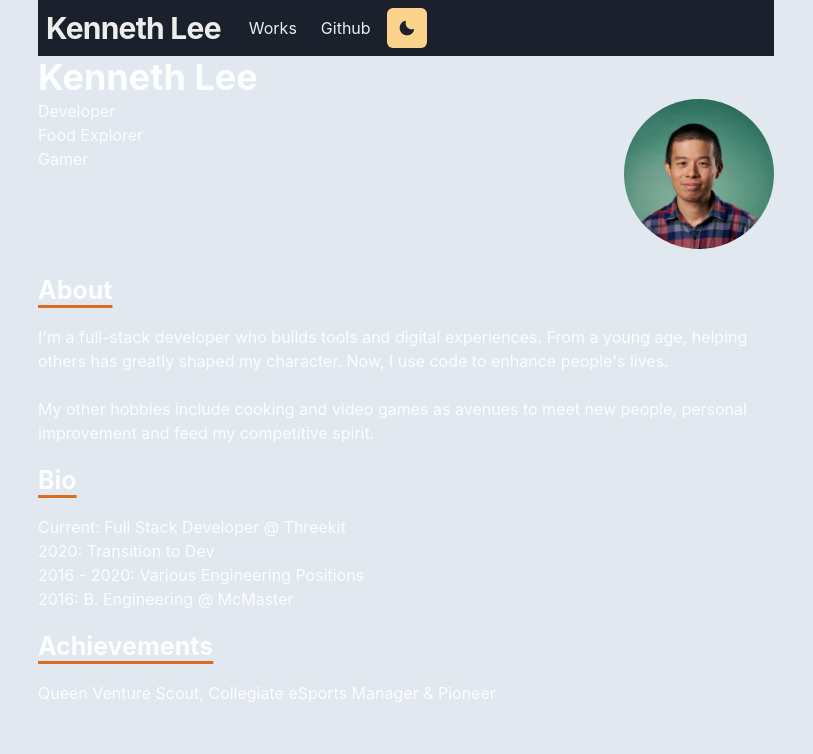
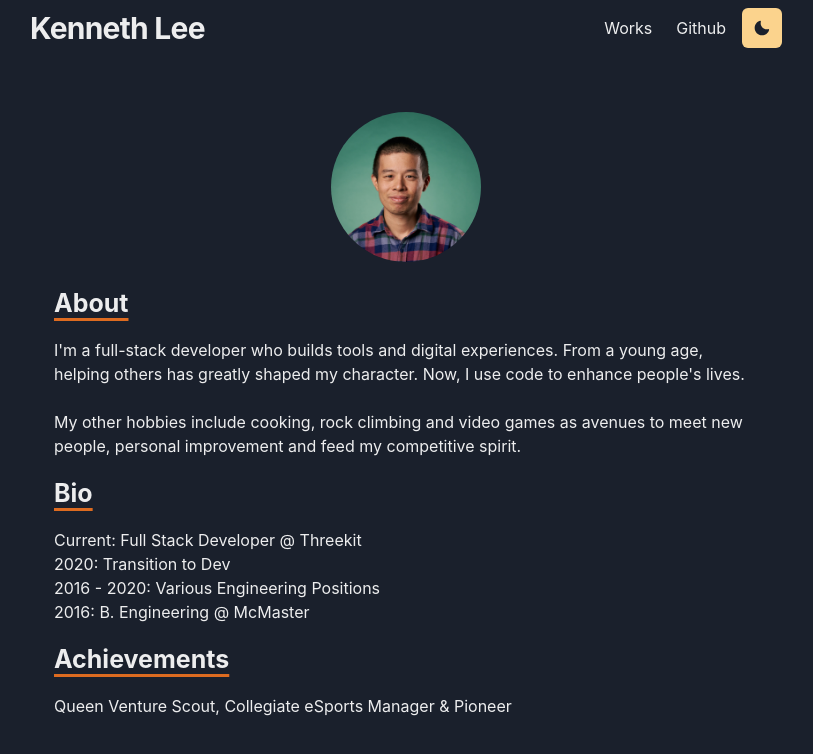
Before and after one commit to Leeoku/nextfolio, a Next.js app: page / in a window 1280 px wide. Shown: the top 754 px of the page, without its empty margins (234-1047 px from the left). Built offline with nearby package versions, Linux system fonts and the light colour scheme.

Commit message:
feat: cleanup site and projects

```diff
--- a/components/Navbar.tsx
+++ b/components/Navbar.tsx
@@ -46,16 +46,14 @@ const Navbar = (props) => {
         display="flex"
         p={2}
         maxW="container.md"
-        wrap="wrap"
-        align="center"
-        justify="space-between"
+        justifyContent="right"
       >
         <Flex align="center" mr={5}>
           <Heading as="h1" size="lg" letterSpacing={"tight"}>
             <Link href="/">Kenneth Lee</Link>
           </Heading>
         </Flex>
-        <Stack direction="row" flexGrow={1}>
+        <Stack direction="row" flexGrow={1} justify="flex-end">
           <LinkItem href="/works" path={path}>
             Works
           </LinkItem>
--- /dev/null
+++ b/components/layouts/Main.tsx
@@ -0,0 +1,20 @@
+import Head from 'next/head'
+import NavBar from '../Navbar'
+import { Box, Container, useColorModeValue, } from '@chakra-ui/react'
+
+
+const Main = ({ children, router }) => {
+  return (
+    <Box as="main" pb={8} bg={useColorModeValue('gray.200', 'gray.800')} height={'100vh'}>
+      <Head>
+        <title>Kenneth Lee - Home</title>
+      </Head>
+      <NavBar path={router.asPath} />
+      <Container maxW="container.md" pt={14}>
+        {children}
+      </Container>
+    </Box>
+  )
+}
+
+export default Main
--- a/package.json
+++ b/package.json
@@ -15,7 +15,8 @@
     "framer-motion": "^6",
     "next": "12.2.1",
     "react": "18.2.0",
-    "react-dom": "18.2.0"
+    "react-dom": "18.2.0",
+    "react-icons": "^4.12.0"
   },
   "devDependencies": {
     "@chakra-ui/icons": "^2.0.17",
--- a/pages/_app.tsx
+++ b/pages/_app.tsx
@@ -1,12 +1,15 @@
 import "../styles/globals.css";
 import type { AppProps } from "next/app";
+import Main from "../components/layouts/Main";
 import { ChakraProvider } from "@chakra-ui/react";
 import theme from "../themes/Theme";
 
-function MyApp({ Component, pageProps }: AppProps) {
+function MyApp({ Component, pageProps, router }: AppProps) {
   return (
     <ChakraProvider theme={theme}>
-      <Component {...pageProps} />
+      <Main router={router}>
+        <Component {...pageProps} />
+      </Main>
     </ChakraProvider>
   );
 }
--- a/pages/index.tsx
+++ b/pages/index.tsx
@@ -8,21 +8,16 @@ import Image from "next/image";
 const Home: NextPage = () => {
   return (
     <Container maxW="container.md">
-      <Navbar/>
-      {/* <Box backgroundColor={"red"} flexGrow={1} display="flex">
-        <section>Hello from Toronto!</section>
-      </Box> */}
-      <Heading>Kenneth Lee</Heading>
       <Box >
-        <Box display={{ md: 'flex' }}>
-          <Box>
+        <Box display="flex" justifyContent="center">
+          {/* <Box display="flex" flexDirection="column" justifyContent="space-between">
             <p>Developer</p>
             <p>Food Explorer</p>
-            <p>Gamer</p>
-          </Box>
+            <p>Climber & Gamer</p>
+          </Box> */}
           <Box
           flexShrink={0}
-          ml="auto"
+          // ml="auto"
           textAlign="center"
           float="right"
           >
@@ -38,14 +33,14 @@ const Home: NextPage = () => {
         </Box>
         </Box>
       </Box>
-      <Section delay={0.1}>
+      <Section delay={0.2}>
         <Heading variant="section-title">About</Heading>
         <Box>
           <Text textStyle="h1" word-wrap="break-word">
             I&apos;m a full-stack developer who builds tools and digital
             experiences. From a young age, helping others has greatly shaped my
             character. Now, I use code to enhance people&apos;s lives. <br/> <br/>My
-            other hobbies include cooking and video games as avenues to meet new
+            other hobbies include cooking, rock climbing and video games as avenues to meet new
             people, personal improvement and feed my competitive spirit.
           </Text>
         </Box>
@@ -57,7 +52,7 @@ const Home: NextPage = () => {
         <p>2016 - 2020: Various Engineering Positions</p>
         <p>2016: B. Engineering @ McMaster</p>
       </Section>
-      <Section delay={0.3}>
+      <Section delay={0.2}>
         <Heading variant="section-title">Achievements</Heading>
         <p>Queen Venture Scout, Collegiate eSports Manager &amp; Pioneer</p>
       </Section>
```
Also changed, not shown: components/GridItem.tsx (+9 -7 lines), components/layouts/Layout.tsx (added, +35 -0 lines), pages/works.tsx (+10 -4 lines), public/images/muxable.png (added), 1 other file (tests, documents, lock files or other folders).
